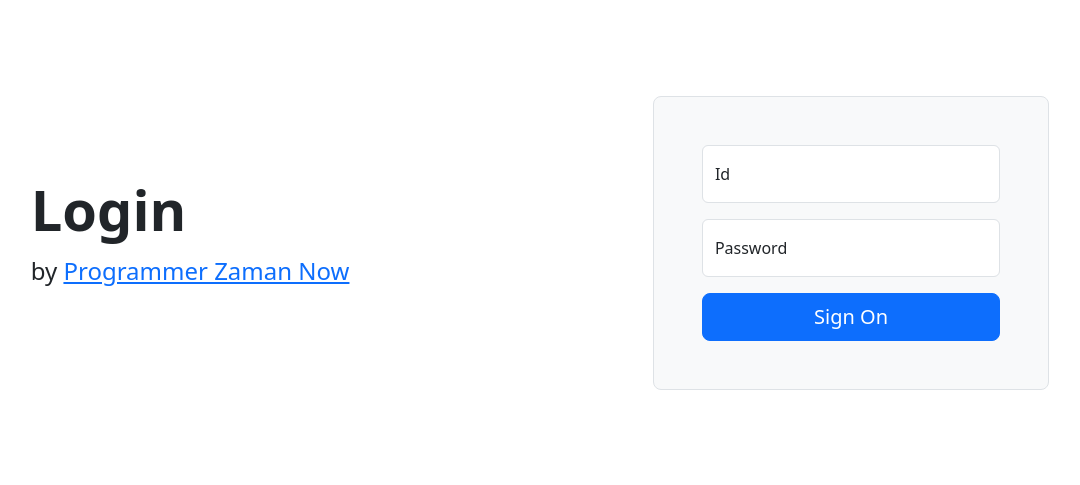
After one commit to AriSyafri/inventoriAtk, a PHP site: page /users/login in a window 1280 px wide. The commit adds this page. Shown: the top 485 px of the page, without its empty margins (100-1180 px from the left). Run offline with PHP 8.4, Linux system fonts and the light colour scheme.

Commit message:
membuata kode untk user login controller

```diff
--- a/app/Controller/UserController.php
+++ b/app/Controller/UserController.php
@@ -6,6 +6,7 @@ namespace Dots\Toko\Atk\Controller;
 use Dots\Toko\Atk\App\View;
 use Dots\Toko\Atk\Config\Database;
 use Dots\Toko\Atk\Exception\ValidationException;
+use Dots\Toko\Atk\Model\UserLoginRequest;
 use Dots\Toko\Atk\Model\UserRegisterRequest;
 use Dots\Toko\Atk\Repository\UserRepository;
 use Dots\Toko\Atk\Service\UserService;
@@ -48,4 +49,29 @@ class UserController
 
 
     }
+
+    public function login()
+    {
+        View::render('User/login', [
+            "title" =>"Login user"
+        ]);
+    }
+
+    public function postLogin()
+    {
+        $request = new UserLoginRequest();
+        $request->id = $_POST['id'];
+        $request->password = $_POST['password'];
+
+        try {
+            $this->userService->login($request);
+            View::redirect('/');
+        } catch (ValidationException $exception){
+            View::render('User/login', [
+                'title' => 'Login user',
+                'error' => $exception->getMessage()
+            ]);
+        }
+
+    }
 }
--- /dev/null
+++ b/app/View/User/login.php
@@ -0,0 +1,33 @@
+<div class="container col-xl-10 col-xxl-8 px-4 py-5">
+
+    <?php if(isset($model['error'])) { ?>
+
+        <div class="row">
+            <div class="alert alert-danger" role="alert">
+                <?= $model['error'] ?>
+            </div>
+        </div>
+
+    <?php } ?>
+
+    <div class="row align-items-center g-lg-5 py-5">
+        <div class="col-lg-7 text-center text-lg-start">
+            <h1 class="display-4 fw-bold lh-1 mb-3">Login</h1>
+            <p class="col-lg-10 fs-4">by <a target="_blank" href="https://www.programmerzamannow.com/">Programmer Zaman
+                Now</a></p>
+        </div>
+        <div class="col-md-10 mx-auto col-lg-5">
+            <form class="p-4 p-md-5 border rounded-3 bg-light" method="post" action="/users/login">
+                <div class="form-floating mb-3">
+                    <input name="id" type="text" class="form-control" id="id" placeholder="id" value="<?= $_POST['id'] ?? '' ?>">
+                    <label for="id">Id</label>
+                </div>
+                <div class="form-floating mb-3">
+                    <input name="password" type="password" class="form-control" id="password" placeholder="password">
+                    <label for="password">Password</label>
+                </div>
+                <button class="w-100 btn btn-lg btn-primary" type="submit">Sign On</button>
+            </form>
+        </div>
+    </div>
+</div>
--- a/public/index.php
+++ b/public/index.php
@@ -17,6 +17,8 @@ Router::add('GET', '/', HomeController::class, 'index', []);
 // user controller
 Router::add('GET', '/users/register', UserController::class, 'register', []);
 Router::add('POST', '/users/register', UserController::class, 'postRegister', []);
+Router::add('GET', '/users/login', UserController::class, 'login', []);
+Router::add('POST', '/users/login', UserController::class, 'postLogin', []);
 
 
 Router::run();
```
